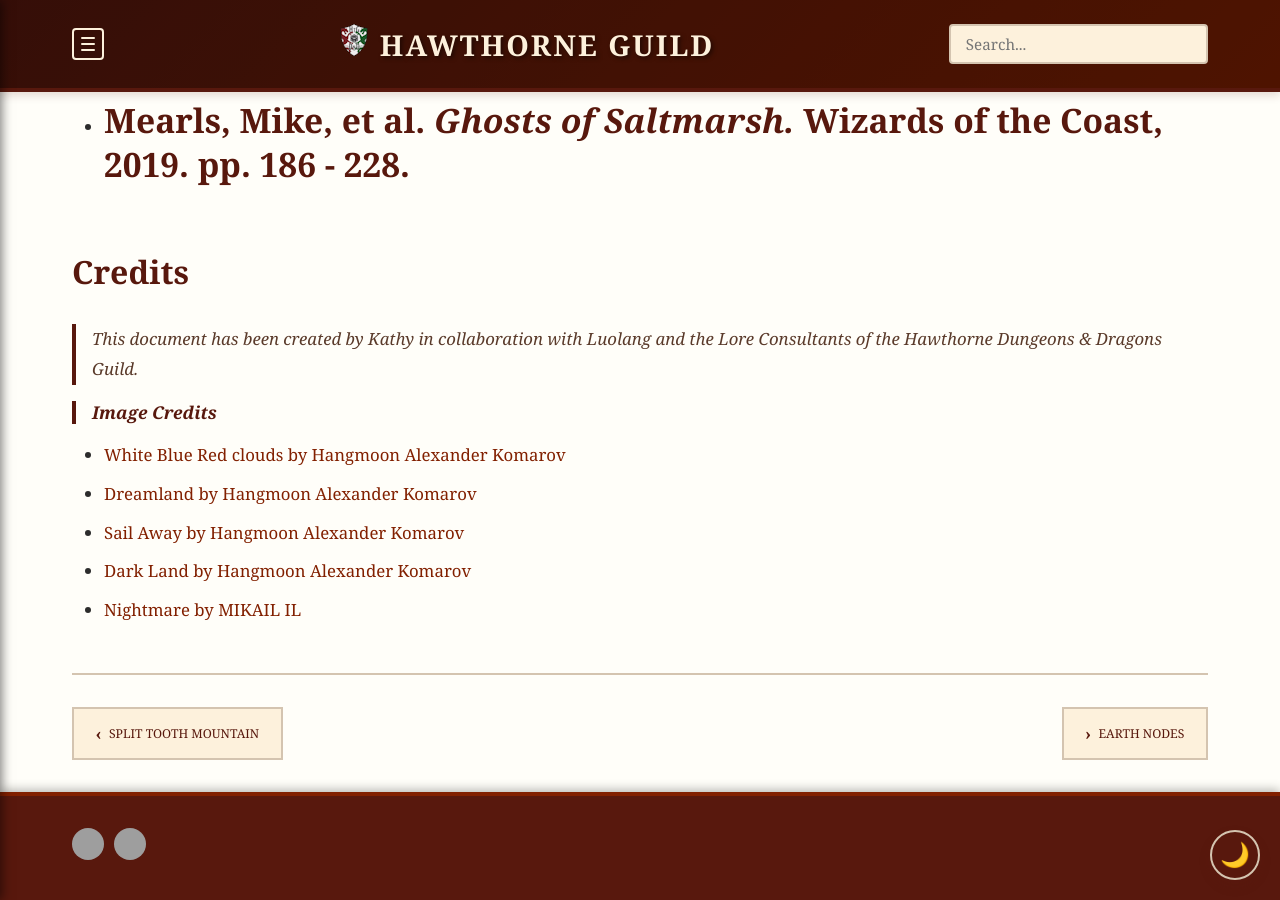
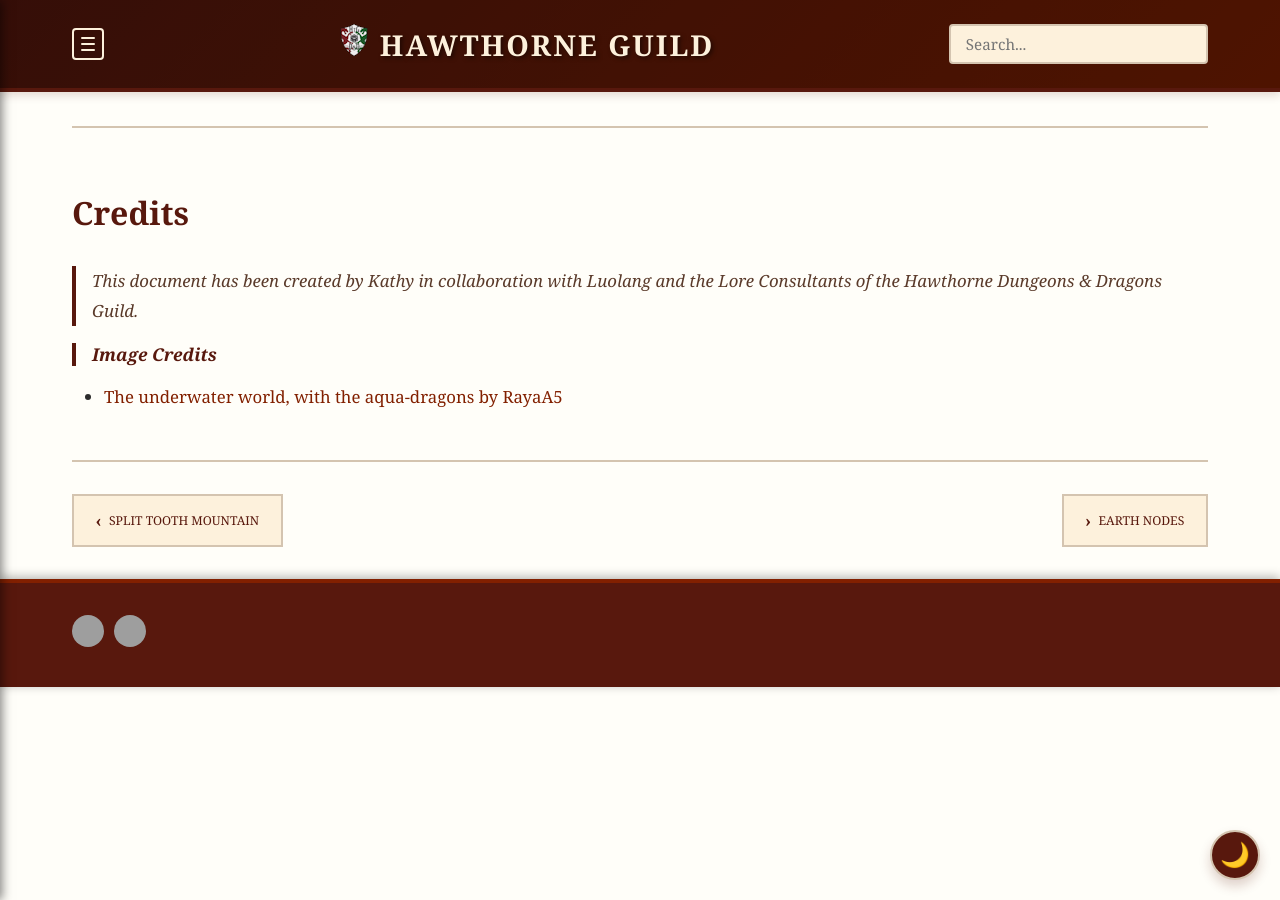
Before and after one commit to coconutswallow/Guides, a Jekyll site: the page built from _fieldguide/under-water-district.md, in a window 1280 px wide and 900 px high, scrolled down 6744 px. Built offline with Jekyll 4.4.1, drawn with Linux system fonts in a browser that asks for light colours; comment, search, counter and statistics services are not loaded; some of the changed text lies outside the part shown; grey boxes are pictures that could not be loaded.

Commit message:
underwater

```diff
--- a/_fieldguide/under-water-district.md
+++ b/_fieldguide/under-water-district.md
@@ -16,6 +16,8 @@
 
 The majority of this district serves as a residential area, but a few shops and inns have been built there as well. The buildings of the district are mostly made of more exotic material like coral, or other water resistant material.  Most houses of this district are built in the bottom section, underwater, whereas the shops and inns are located on the island of the top section, outside the water. Only those that can breathe underwater and are comfortable underwater can live in the underwater portion of the district.
 
+![Underwwater World]({{ 'Guides/assets/images/underwater-world.jpg' | relative_url }} )
+
 ### The Portal
 
 At the bottom of the cave, on the south-eastern side, a portal leading to the Elemental Plane of Water can be found. The portal to the Elemental Plane of Water is now guarded and secured for all Hawthorne Guild members to go through for adventures. The Sultan himself also gives missions to Hawthorne Adventurers whenever he needs something done via two of his emissaries that occasionally travel to and from Sultan Rezzo's palace through the portal. These emissaries are Aukai, the Wanderer, a sea elf, and Brooke, the Swift, a water genasi.
@@ -23,6 +25,8 @@
 ## The Elemental Plane of Water
 
 The Inner Planes surround the Material Plane, the Shadowfell and the Feywild. They provide the substance from which the world was made. They are also known as the Elemental Planes. One of these planes is the Plane of Water, an endless sea with a warm sun across the sky and a plane in which the weather varies extremely. Throughout this plane are scattered gigantic coral reefs stretching out underneath the sea and above it, forming various islands. For more information on the Elemental Plane of Water, please refer to the *Dungeon Master's Guide,* pp. 56 - 57.
+
+
 
 ### Adventures in the Elemental Plane of Water
 
@@ -73,21 +77,26 @@
 ### Sultan Rezzo's Palace
 Sultan Rezzo's palace is a grandiose building covered in coral and algae. It is filled with wonders and sensory delights that goes beyond one's wildest dreams. This opulent palace floats in a deep part of the Plane of Water and contains many luxurious chambers and rooms filled with air for his guests or slaves.
 
-[Sultan Rezzo's Statblock]({{ '/monster-compendium/sultan-rezzo/' | relative_url }})
-
 
 ### Roleplaying Sultan Rezzo
+
 Rezzo is a Marid who sees himself as a superior being and expects to be treated as such. He wears fine and colorful clothes that resemble outfits usually seen in the Calimshan region.
 
-Rezzo has a great sense of self-importance, and considers himself, as well as other Marids, above all other kinds of genies. He tolerates djinn, dislikes dao, and despises efreet. Bribery and flattery are the best means for a humanoid to earn Rezzo's favor. In an adventuring group, whoever praises him the most will be seen by Rezzo as the most intelligent or worthy of the group and assume they are the leader. Rezzo loves to tell stories about himself or legends he knows, and although he will not directly lie about the events he recounts, he will greatly embellish them. He hates being interrupted while telling his stories, and will only offer a single warning before unleashing his wrath should this great offense be done to him.<br><br>
- ***Personality Trait.*** There's nothing I like more than finding a new skillful slave. <br>
- ***Ideal.*** Noble Obligation. It is my duty to protect and care for the people beneath me. (Good)<br>
-  ***Bond.*** I will do anything to prove myself superior to other genies.  <br>
-  ***Flaw.*** Flattery brings down my defenses and I tend to be less cautious of those who compliment me. <br>
-  ***Quirk.*** I will always invite the one I deem most worthy in an adventuring group to join my kingdom as a slave. <br>
+Rezzo has a great sense of self-importance, and considers himself, as well as other Marids, above all other kinds of genies. He tolerates djinn, dislikes dao, and despises efreet. Bribery and flattery are the best means for a humanoid to earn Rezzo's favor. In an adventuring group, whoever praises him the most will be seen by Rezzo as the most intelligent or worthy of the group and assume they are the leader. Rezzo loves to tell stories about himself or legends he knows, and although he will not directly lie about the events he recounts, he will greatly embellish them. He hates being interrupted while telling his stories, and will only offer a single warning before unleashing his wrath should this great offense be done to him.
+
+>
+> [ **Sultan Rezzo's Statblock** ]({{ '/monster-compendium/sultan-rezzo/' | relative_url }})
+>
+
+***Personality Trait.*** There's nothing I like more than finding a new skillful slave.
+***Ideal.*** Noble Obligation. It is my duty to protect and care for the people beneath me. (Good)
+***Bond.*** I will do anything to prove myself superior to other genies.
+***Flaw.*** Flattery brings down my defenses and I tend to be less cautious of those who compliment me.
+***Quirk.*** I will always invite the one I deem most worthy in an adventuring group to join my kingdom as a slave.
 
 
 #### Additional Notes
+
 - Sultan Rezzo's crown is a *helm of telepathy*. He frequently scans the surface thoughts of his guests to try and gauge them.
 - Rezzo is a difficult individual to gauge or read and attempts to magically discern his thoughts or know if he is lying are foiled by his *ring of mind shielding*.
 - He continually maintains the *tongues* spell on himself to be able to speak with all manner of visitors from across the planes without issue.
@@ -97,6 +106,7 @@
 
 
 ### Minor Properties
+
 If a DM wishes to add an extra minor property to one of the items obtained in the Elemental Plane of Water, or have their origins in the Elemental Plane of Water, it is possible to select a property from the list. The items must follow the guidelines for minor properties in the Hawthorne DM Guidelines.
 
 ##### Plane of Water Minor Properties Table
@@ -116,24 +126,29 @@
 
 ##### Additional Reading
 For DMs wanting to learn more about the Inner Planes and the Elemental Plane of Water, we recommend reading the following material for inspiration.
-<br><br>
+
 ###### **AD&D 2nd edition**
+
 - Baur, Wolfgang and Steve Kurtz. *Monstrous Compendium Al-Qadim Appendix.* TSR, 1992. pp.
 - Baur, Wolfgang. *Secrets of the Lamp.* TSR, 1993. pp. 23 - 24.
 - Beach, Tim, et al. *Monstrous Manual.* TSR, 1993. pp. 126 - 129.
 - Cook, Monte and William W. Conners. *The Inner Planes.* TSR, 1998. pp. 50 - 59.
 
 ###### **D&D 3rd edition**
+
 - Cordell, Bruce, et al. *Manual of the Planes.* Wizards of the Coast, 2001. pp. 77 - 80, 172 - 174.
 
 ###### **D&D 4th Edition**
+
 - Hyatt, Doug. "Bestiary: The Dao and the Marid." *Dungeon* 199. Wizards of the Coast, February 2012. pp. 56 - 59.
 - Pozas, Claudio. "Elemental Patrons and Palaces." *Dragon* 408. Wizards of the Coast, February 2012. pp. 19 - 27.
 
 ###### **D&D 5th Edition**
+
 - Crawford, Jeremy, et al. *Dungeon Master's Guide.* Wizards of the Coast, 2014. pp. 52 - 57.
 - Crawford, Jeremy, et al. *Monster Manual.* Wizards of the Coast, 2014. pp. 141 - 146.
 - Mearls, Mike, et al. *Ghosts of Saltmarsh.* Wizards of the Coast, 2019. pp. 186 - 228.
+
 ---
 
 ## Credits
@@ -142,8 +157,4 @@
 
 > ##### Image Credits
 
-* [White Blue Red clouds by Hangmoon Alexander Komarov](https://hangmoon.artstation.com/projects/qmGVy)
-* [Dreamland by Hangmoon Alexander Komarov](https://hangmoon.artstation.com/projects/lKLok)
-* [Sail Away by Hangmoon Alexander Komarov](https://hangmoon.artstation.com/projects/qxa4a)
-* [Dark Land by Hangmoon Alexander Komarov](https://hangmoon.artstation.com/projects/qAob5n)
-* [Nightmare by MIKAIL IL](https://mikail.artstation.com/store/art_posters/lbPR/nightmare)
+* [The underwater world, with the aqua-dragons by RayaA5](https://www.deviantart.com/rayaa5/art/The-underwater-world-with-the-aqua-dragons-1241138160)
```
Also changed, not shown: assets/images/underwater-world.jpg (added).
